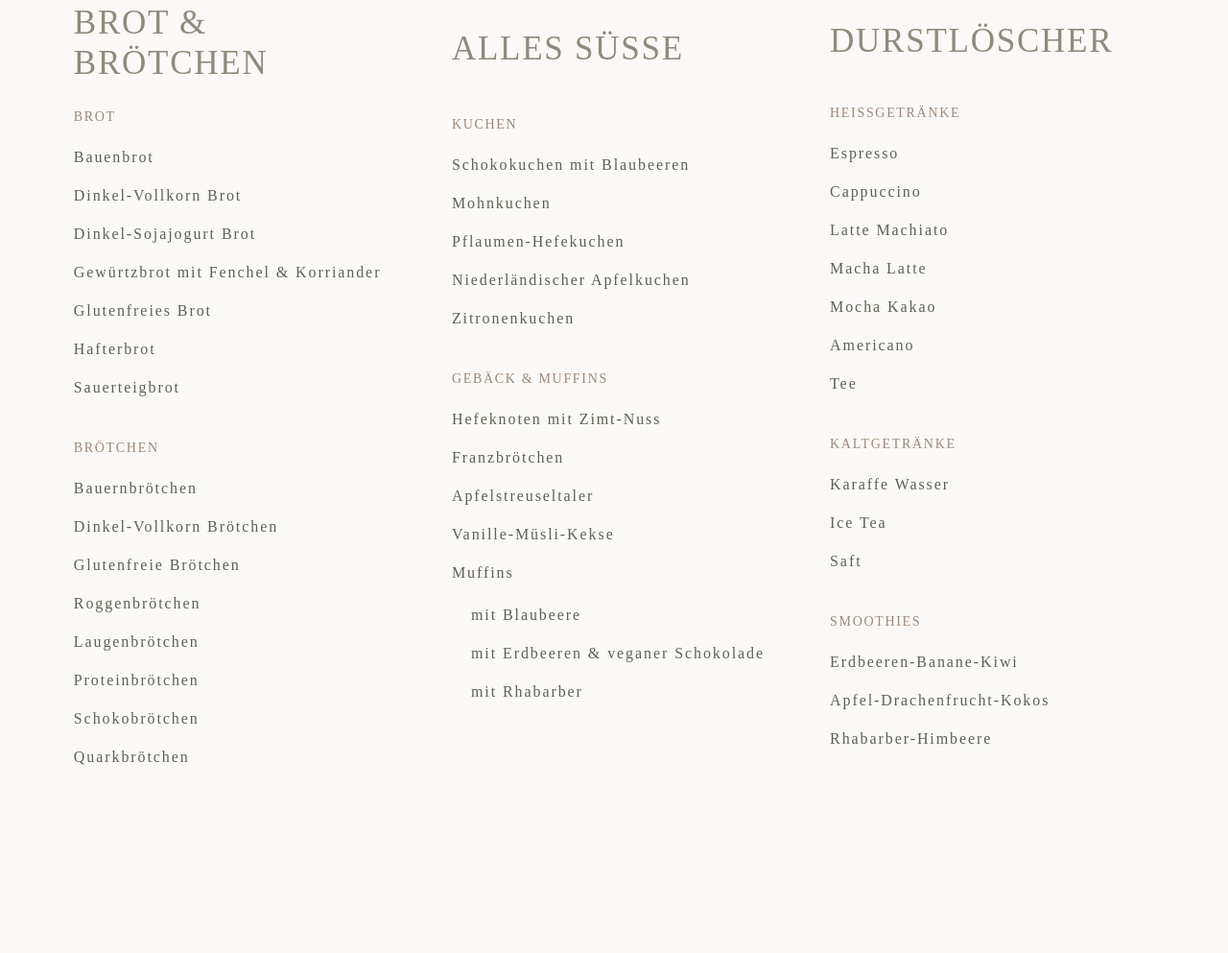
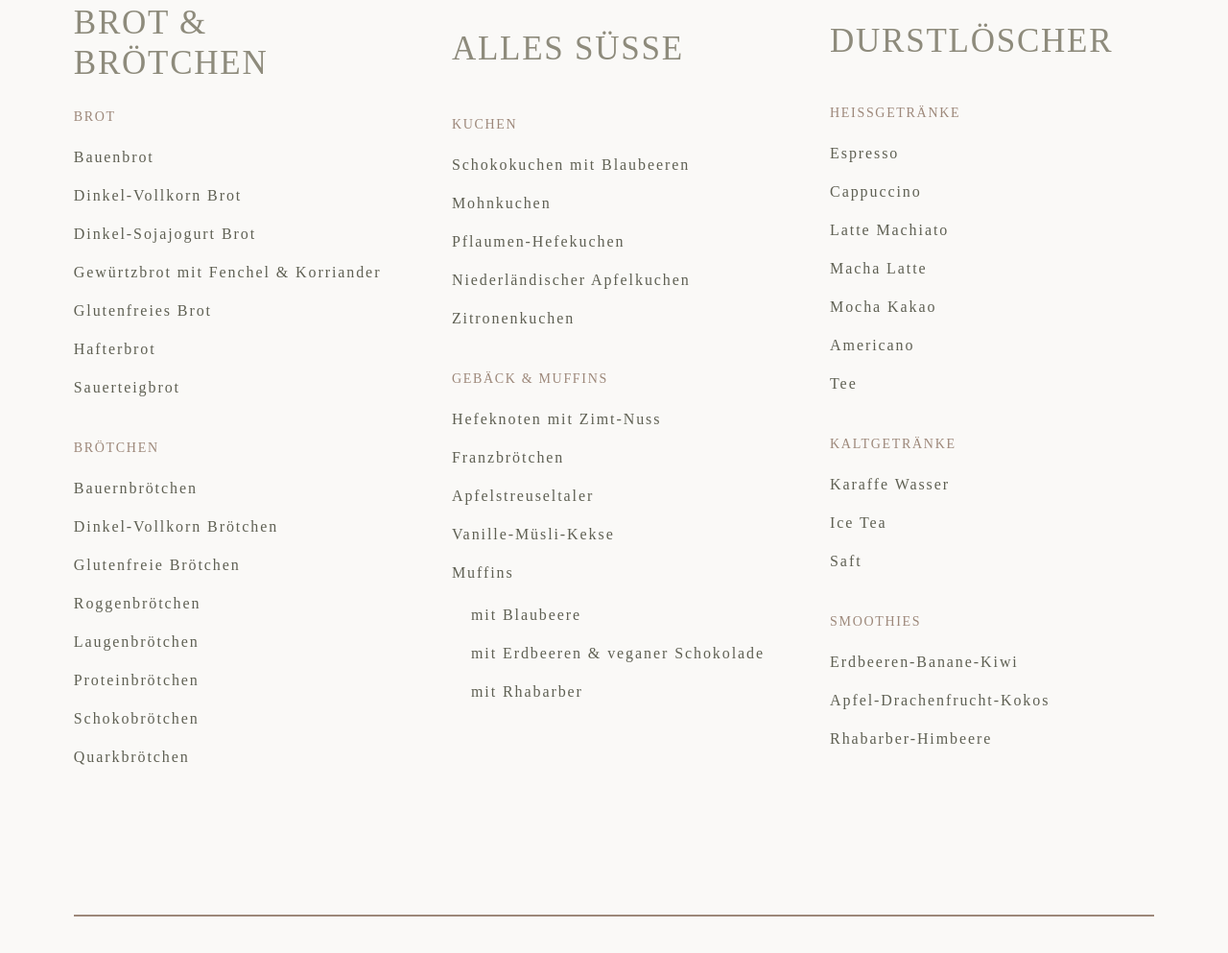
Before and after one commit to doriengr/thesis-tailwind, a website: page index.html in a window 1280 px wide. Shown: the part 3103-4096 px from the top of the page at 96% size. Before the commit the page ends 4056 px from the top, so only its background shows below. Drawn offline with Linux system fonts and the light colour scheme; a web font is replaced by a local one.

Commit message:
Add sectionline

```diff
--- a/index.html
+++ b/index.html
@@ -340,6 +340,10 @@
           </li>
         </ul>
       </section>
+      <!-- section-line -->
+      <div class="css-custom-grid mx-auto my-20 md:my-24 lg:my-28 2xl:my-40">
+        <hr class="border-b border-red col-start-2 col-end-8 w-full">
+      </div>
     </main>
     <!-- clip-path -->
     <svg width="0" height="0" class="clippath">
```
